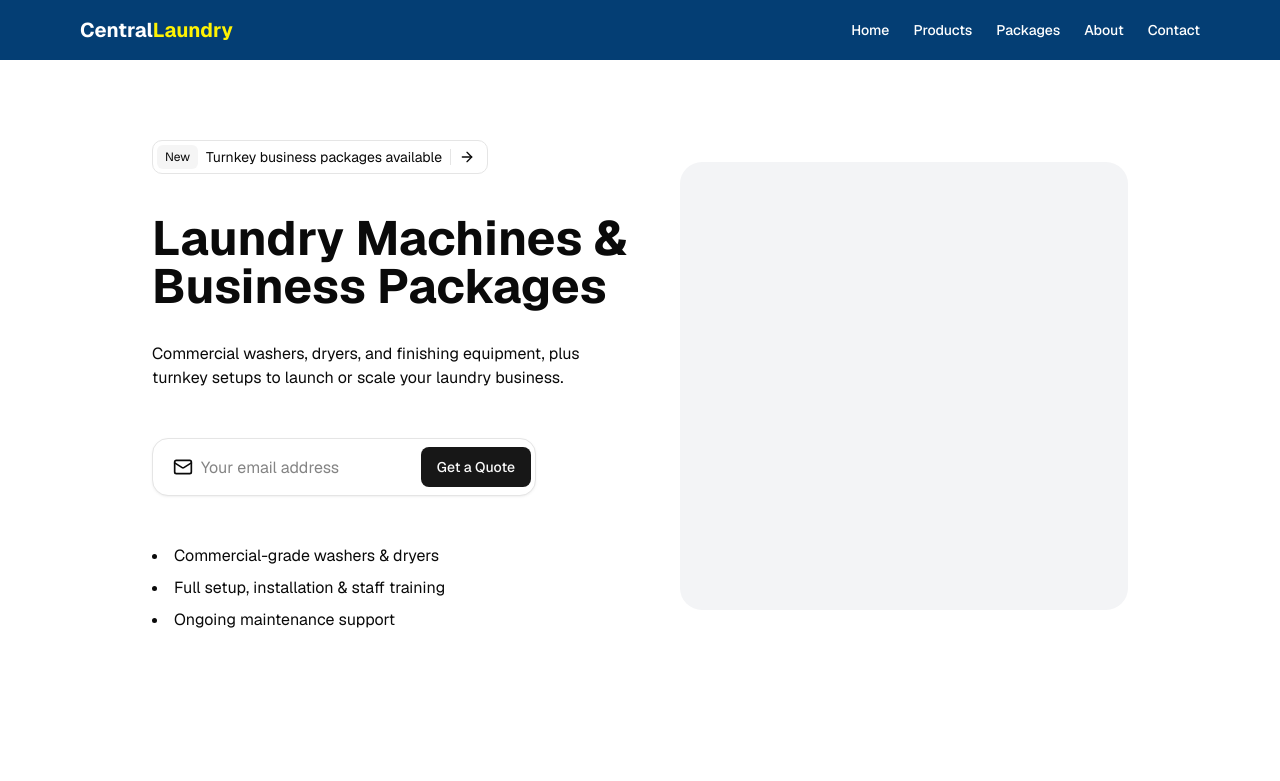
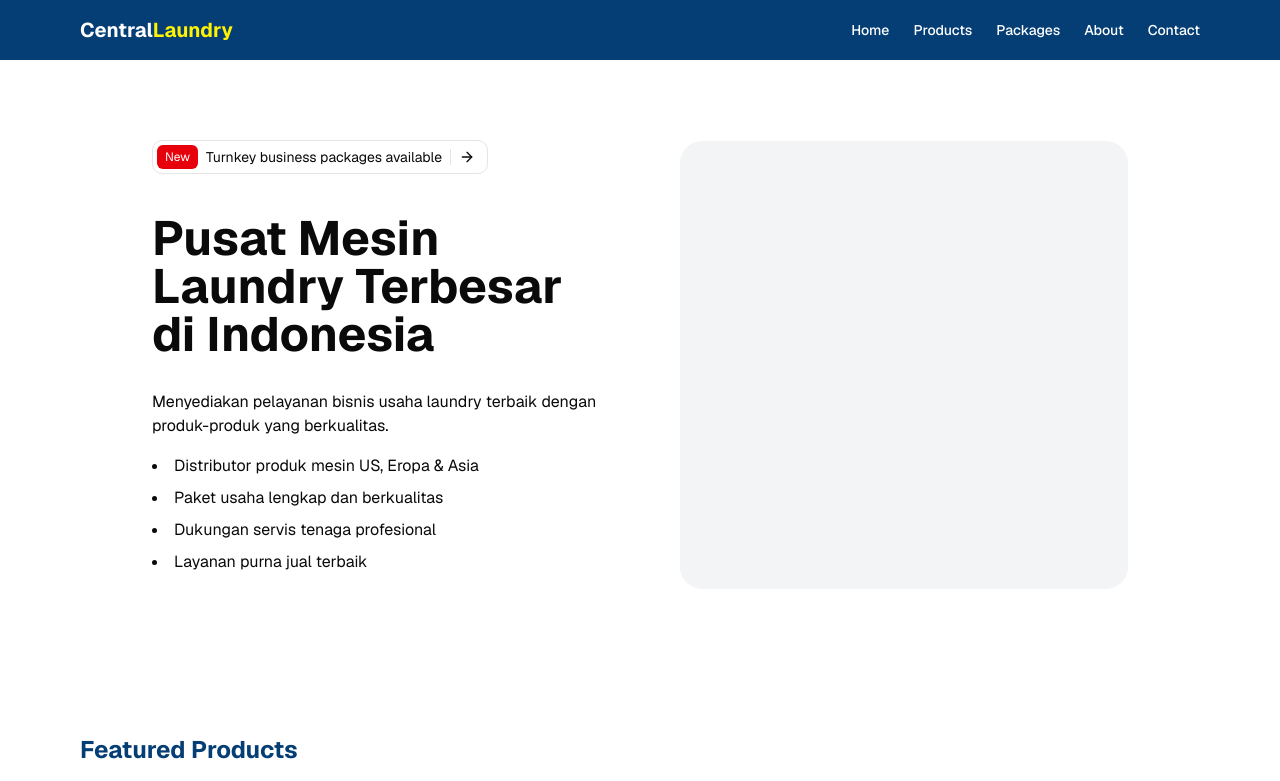
Before and after one commit to anoerman/centralaundry, a Next.js app: page / in a window 1280 px wide. Shown: the top 781 px of the page. Built offline with nearby package versions, Linux system fonts and the light colour scheme.

Commit message:
feat: refactor HeroSection component, replace hero-section-6 with updated version

```diff
--- a/src/app/page.tsx
+++ b/src/app/page.tsx
@@ -1,6 +1,6 @@
 import ProductCard from "@/components/ProductCard";
 import PackageCard from "@/components/PackageCard";
-import { HeroSection } from "@/components/blocks/hero-section-6";
+import { HeroSection } from "@/components/blocks/hero-section";
 import { products } from "@/data/products";
 import { packages } from "@/data/packages";
 
--- a/src/components/blocks/demo.tsx
+++ /dev/null
@@ -1,5 +0,0 @@
-import { HeroSection } from "@/components/blocks/hero-section-6"
-
-export function Demo() {
-    return <HeroSection />
-}
--- a/src/components/blocks/hero-section-6.tsx
+++ /dev/null
@@ -1,62 +0,0 @@
-import { Button } from '@/components/ui/button'
-import { ArrowRight, Mail, SendHorizonal } from 'lucide-react'
-import Link from 'next/link'
-
-export function HeroSection() {
-    return (
-        <section className="overflow-hidden">
-            <div className="relative mx-auto max-w-5xl px-6 py-28 lg:py-20">
-                <div className="lg:flex lg:items-center lg:gap-12">
-                    <div className="relative z-10 mx-auto max-w-xl text-center lg:ml-0 lg:w-1/2 lg:text-left">
-                        <Link
-                            href="/packages"
-                            className="rounded-lg mx-auto flex w-fit items-center gap-2 border p-1 pr-3 lg:ml-0">
-                            <span className="bg-muted rounded-[calc(var(--radius)-0.25rem)] px-2 py-1 text-xs">New</span>
-                            <span className="text-sm">Turnkey business packages available</span>
-                            <span className="bg-(--color-border) block h-4 w-px"></span>
-
-                            <ArrowRight className="size-4" />
-                        </Link>
-
-                        <h1 className="mt-10 text-balance text-4xl font-bold md:text-5xl xl:text-5xl">Laundry Machines &amp; Business Packages</h1>
-                        <p className="mt-8">Commercial washers, dryers, and finishing equipment, plus turnkey setups to launch or scale your laundry business.</p>
-
-                        <div>
-                            <form
-                                action=""
-                                className="mx-auto my-10 max-w-sm lg:my-12 lg:ml-0 lg:mr-auto">
-                                <div className="bg-background has-[input:focus]:ring-muted relative grid grid-cols-[1fr_auto] items-center rounded-[1rem] border pr-1 shadow shadow-zinc-950/5 has-[input:focus]:ring-2">
-                                    <Mail className="text-caption pointer-events-none absolute inset-y-0 left-5 my-auto size-5" />
-
-                                    <input
-                                        placeholder="Your email address"
-                                        className="h-14 w-full bg-transparent pl-12 focus:outline-none"
-                                        type="email"
-                                    />
-
-                                    <div className="md:pr-1.5 lg:pr-0">
-                                        <Button aria-label="submit">
-                                            <span className="hidden md:block">Get a Quote</span>
-                                            <SendHorizonal
-                                                className="relative mx-auto size-5 md:hidden"
-                                                strokeWidth={2}
-                                            />
-                                        </Button>
-                                    </div>
-                                </div>
-                            </form>
-
-                            <ul className="list-inside list-disc space-y-2">
-                                <li>Commercial-grade washers &amp; dryers</li>
-                                <li>Full setup, installation &amp; staff training</li>
-                                <li>Ongoing maintenance support</li>
-                            </ul>
-                        </div>
-                    </div>
-
-                    <div className="relative z-10 mx-auto mt-12 aspect-square w-full max-w-md rounded-3xl bg-gray-100 lg:mt-0 lg:w-1/2" />
-                </div>
-            </div>
-        </section>
-    )
-}
--- /dev/null
+++ b/src/components/blocks/hero-section.tsx
@@ -0,0 +1,48 @@
+import { ArrowRight } from "lucide-react";
+import Link from "next/link";
+
+export function HeroSection() {
+  return (
+    <section className="overflow-hidden">
+      <div className="relative mx-auto max-w-5xl px-6 py-28 lg:py-20">
+        <div className="lg:flex lg:items-center lg:gap-12">
+          <div className="relative z-10 mx-auto max-w-xl text-center lg:ml-0 lg:w-1/2 lg:text-left">
+            <Link
+              href="/packages"
+              className="rounded-lg mx-auto flex w-fit items-center gap-2 border p-1 pr-3 lg:ml-0"
+            >
+              <span className="bg-red-600 rounded-[calc(var(--radius)-0.25rem)] px-2 py-1 text-xs text-white">
+                New
+              </span>
+              <span className="text-sm">
+                Turnkey business packages available
+              </span>
+              <span className="bg-(--color-border) block h-4 w-px"></span>
+
+              <ArrowRight className="size-4" />
+            </Link>
+
+            <h1 className="mt-10 text-balance text-4xl font-bold md:text-5xl xl:text-5xl">
+              Pusat Mesin Laundry Terbesar di Indonesia
+            </h1>
+            <p className="mt-8">
+              Menyediakan pelayanan bisnis usaha laundry terbaik dengan
+              produk-produk yang berkualitas.
+            </p>
+
+            <div className="my-4">
+              <ul className="list-inside list-disc space-y-2">
+                <li>Distributor produk mesin US, Eropa & Asia</li>
+                <li>Paket usaha lengkap dan berkualitas</li>
+                <li>Dukungan servis tenaga profesional</li>
+                <li>Layanan purna jual terbaik</li>
+              </ul>
+            </div>
+          </div>
+
+          <div className="relative z-10 mx-auto mt-12 aspect-square w-full max-w-md rounded-3xl bg-gray-100 lg:mt-0 lg:w-1/2" />
+        </div>
+      </div>
+    </section>
+  );
+}
```
